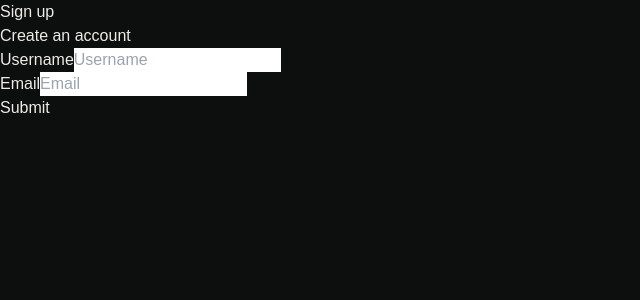
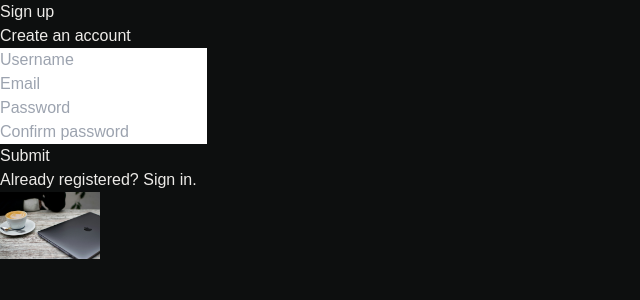
Before and after one commit to seyade/tenma, a Next.js app in the folder frontend/: page /register in a window 1280 px wide. Shown: the top 300 px of the page, without its empty margins (0-640 px from the left). Built offline with nearby package versions, Linux system fonts and the light colour scheme.

Commit message:
added image

```diff
--- a/frontend/src/app/register/page.tsx
+++ b/frontend/src/app/register/page.tsx
@@ -3,11 +3,16 @@
 import React, { useState } from "react";
 import * as actions from "@/actions";
 import Input from "@/components/Input";
+import Link from "next/link";
+import Image from "next/image";
+
+import promoImage from "/assets/images/cup-coffee-laptop.jpg";
 
 type RegisterUser = {
   email: string;
   username: string;
   password: string;
+  confirmPassword: string;
   githubAccount?: string;
 };
 
@@ -16,6 +21,7 @@ const Register = () => {
     email: "",
     username: "",
     password: "",
+    confirmPassword: "",
     githubAccount: "",
   });
 
@@ -32,35 +38,67 @@ const Register = () => {
 
   return (
     <div className="grid grid-cols-12">
-      <header className="col-span-12 text-center">
+      <section className="col-span-12 grid grid-cols-2 gap-4  h-screen">
+        <div className="col-span-1 flex flex-col items-center w-full py-10 px-32">
+          <header className="col-span-12 mb-10 text-center">
             <h1 className="text-3xl font-semibold">Sign up</h1>
             <h2 className="text-md font-extralight">Create an account</h2>
           </header>
 
-      <section className="col-span-3">
-        <form>
+          <form className="w-full">
             <Input
               id="username"
-            labelText="Username"
+              placeholder="Username"
               onChange={handleOnChange}
               value={formData.username}
             />
 
             <Input
               id="email"
-            labelText="Email"
+              placeholder="Email"
               onChange={handleOnChange}
               value={formData.email}
+            />
+
+            <Input
+              id="password"
+              placeholder="Password"
+              onChange={handleOnChange}
+              value={formData.password}
+            />
+
+            <Input
+              id="confirmPassword"
+              placeholder="Confirm password"
+              onChange={handleOnChange}
+              value={formData.confirmPassword}
             />
 
             <button
               type="submit"
               onClick={registerSubmit}
-            className="w-full py-2 bg-orange-400 rounded-xl"
+              className="w-full py-4 mt-4 bg-amber-300 rounded-xl"
             >
               Submit
             </button>
           </form>
+          <p className="py-4">
+            Already registered?{" "}
+            <Link href="/sign-in" className="text-orange-700">
+              Sign in.
+            </Link>
+          </p>
+        </div>
+        <div className="col-span-1 p-11">
+          <div className="flex justify-center items-center bg-amber-300 rounded-3xl w-full h-full">
+            <Image
+              src={promoImage}
+              width={100}
+              height={100}
+              alt="Cup of Coffe and a laptop"
+            />
+          </div>
+        </div>
       </section>
     </div>
   );
--- a/frontend/src/components/Input/Input.tsx
+++ b/frontend/src/components/Input/Input.tsx
@@ -5,26 +5,36 @@ type InputProps = {
   labelText?: string;
   onChange: (e: React.ChangeEvent<HTMLInputElement>) => void;
   value: string;
+  placeholder?: string;
   error?: string;
+  type?: string;
 };
 
-const Input = ({ id, labelText, onChange, value, error }: InputProps) => {
+const Input = ({
+  id,
+  labelText,
+  onChange,
+  value,
+  error,
+  placeholder,
+  type,
+}: InputProps) => {
   return (
-    <div className="mb-3">
+    <div className="mb-6">
       <span className="flex flex-col">
         {labelText && (
-          <label htmlFor="email" className="pl-3">
+          <label htmlFor="email" className="pl-4 mb-2 text-sm text-amber-950">
             {labelText}
           </label>
         )}
         <input
           id={id}
           name={id}
-          type="text"
+          type={type || "text"}
           onChange={onChange}
           value={value}
-          className="py-2 px-3 rounded-xl"
-          placeholder={labelText}
+          className="py-3 px-4 rounded-xl"
+          placeholder={placeholder}
         />
       </span>
       {error && <p>{error}</p>}
```
Also changed, not shown: frontend/public/assets/images/cup-coffee-laptop.jpg (added). Lines whose indentation alone changed are shown as unchanged.
